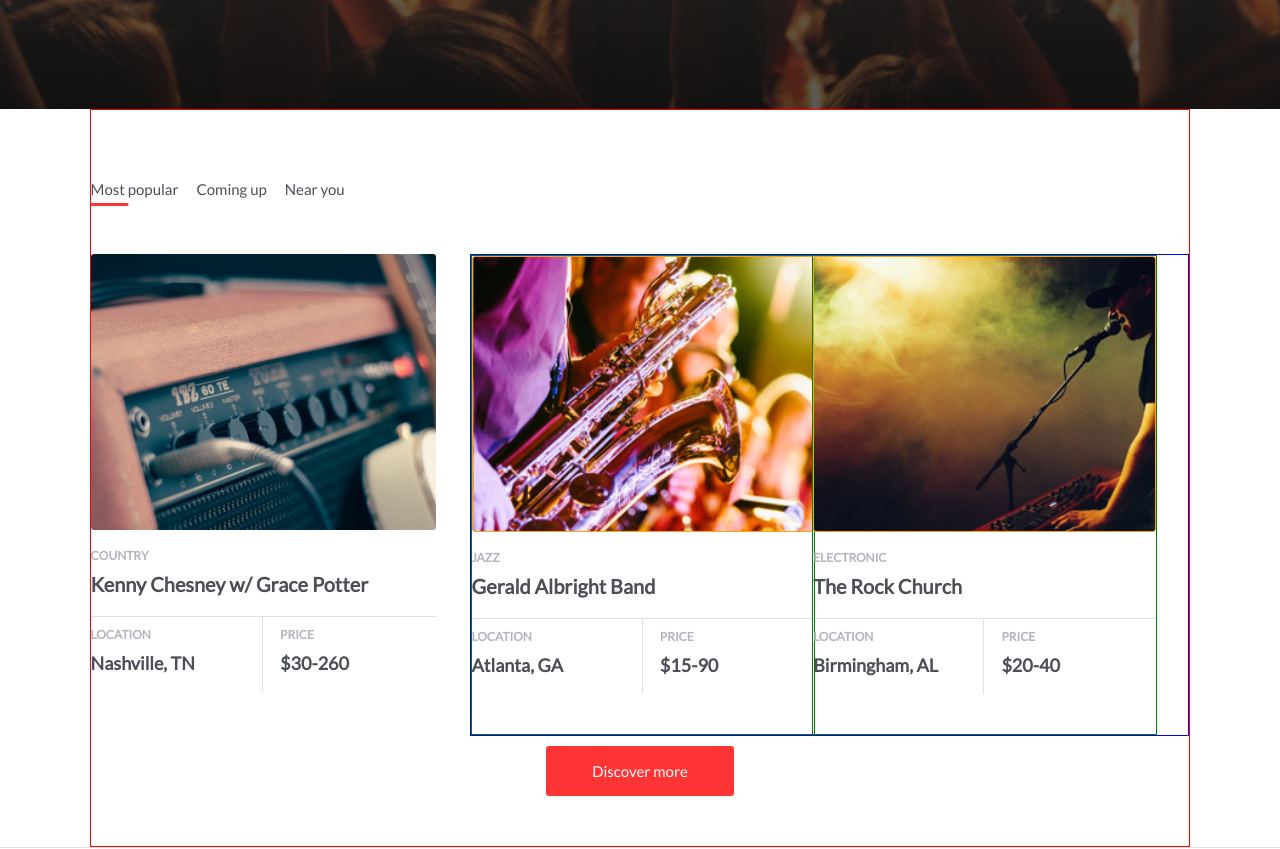
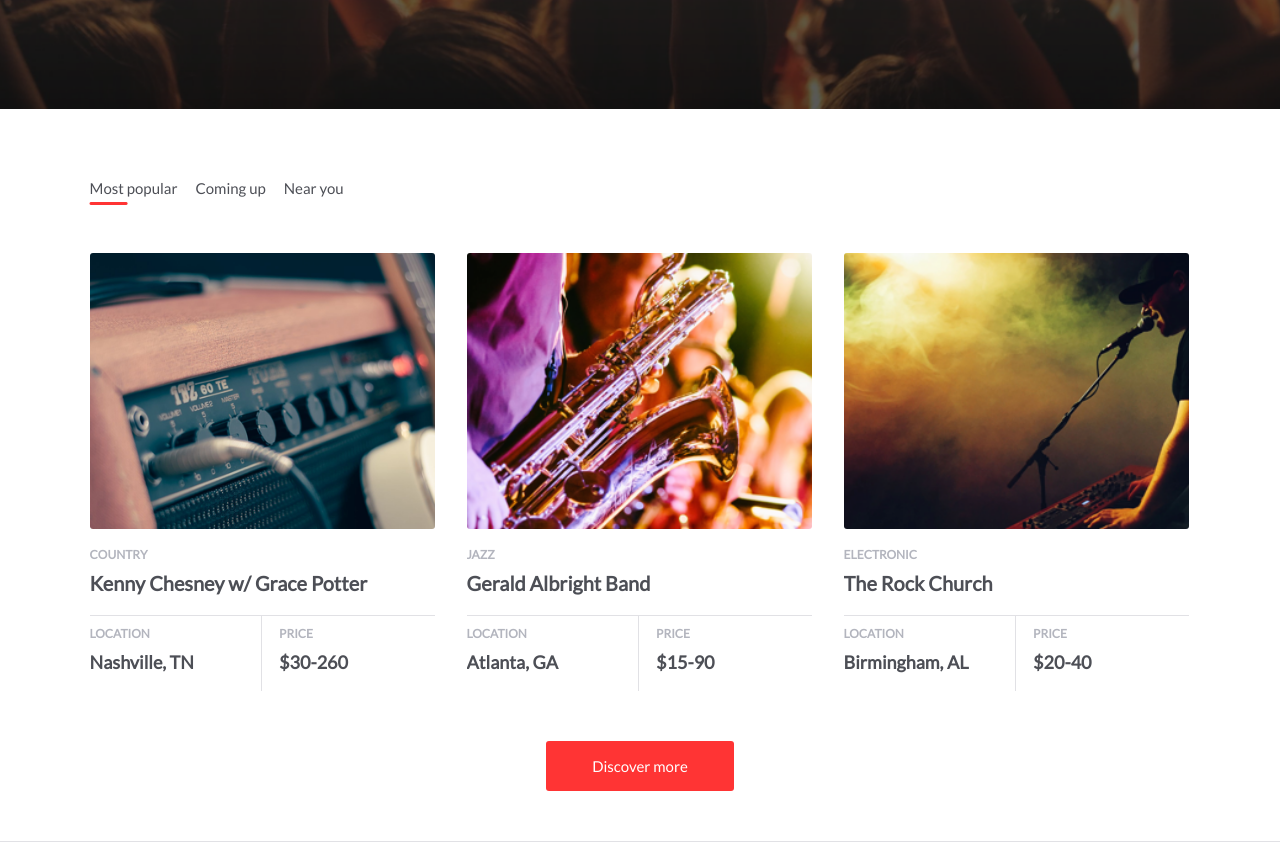
Before and after one commit to alhasenzahl/lewis-code-test, a plain HTML site: page index.html in a window 1280 px wide. Shown: the part 600-1449 px from the top of the page. Drawn offline with Linux system fonts and the light colour scheme.

Commit message:
changed styling for tablet and desktop bug

```diff
--- a/css/styles.css
+++ b/css/styles.css
@@ -492,12 +492,10 @@ ul li {
 
 .concert-two, .concert-three {
 	padding-bottom: 80%;
-	border: 1px solid orange;
 }
 
 .concert3 {
-	margin-left: 34px;
-	border: 1px solid black;
+	margin-left: 33px;
 }
 
 /* Bottom Two Concerts */
@@ -506,14 +504,11 @@ ul li {
 	overflow: auto;
 	max-width: 689px;
 	margin: auto;
-	border: 1px solid blue;
 }
 
 .sub-concert {
 	width: 327px;
 	float: left;
-	margin: auto;
-	border: 1px solid green;
 }
 
 /* Concert Info Text */
@@ -600,7 +595,6 @@ ul li {
 	width: 86%;
 	margin: auto;
 	max-width: 1111px;
-	border: 1px solid red;
 }
 
 .concert-nav {
@@ -616,8 +610,8 @@ ul li {
 	padding-bottom: 80%;
 }
 
-.concert2 {
-	margin-right: -3px;
+.concert3 {
+	margin-left: 32px;
 }
 
 /* Main Concert */
@@ -625,7 +619,7 @@ ul li {
 .main-concert {
 	max-width: 345px;
 	float: left;
-	margin-right: 34px;
+	margin-right: 32px;
 }
 
 /* Bottom Two Concerts */
```
